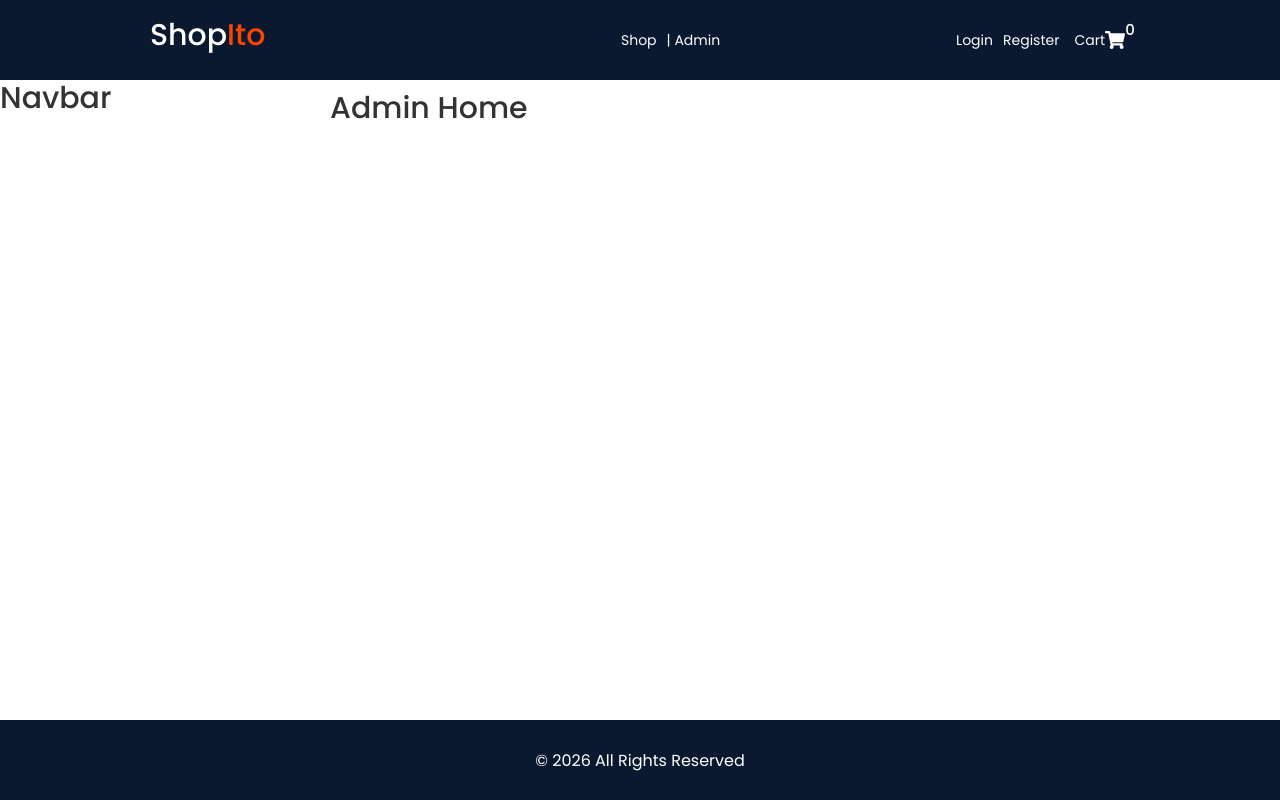
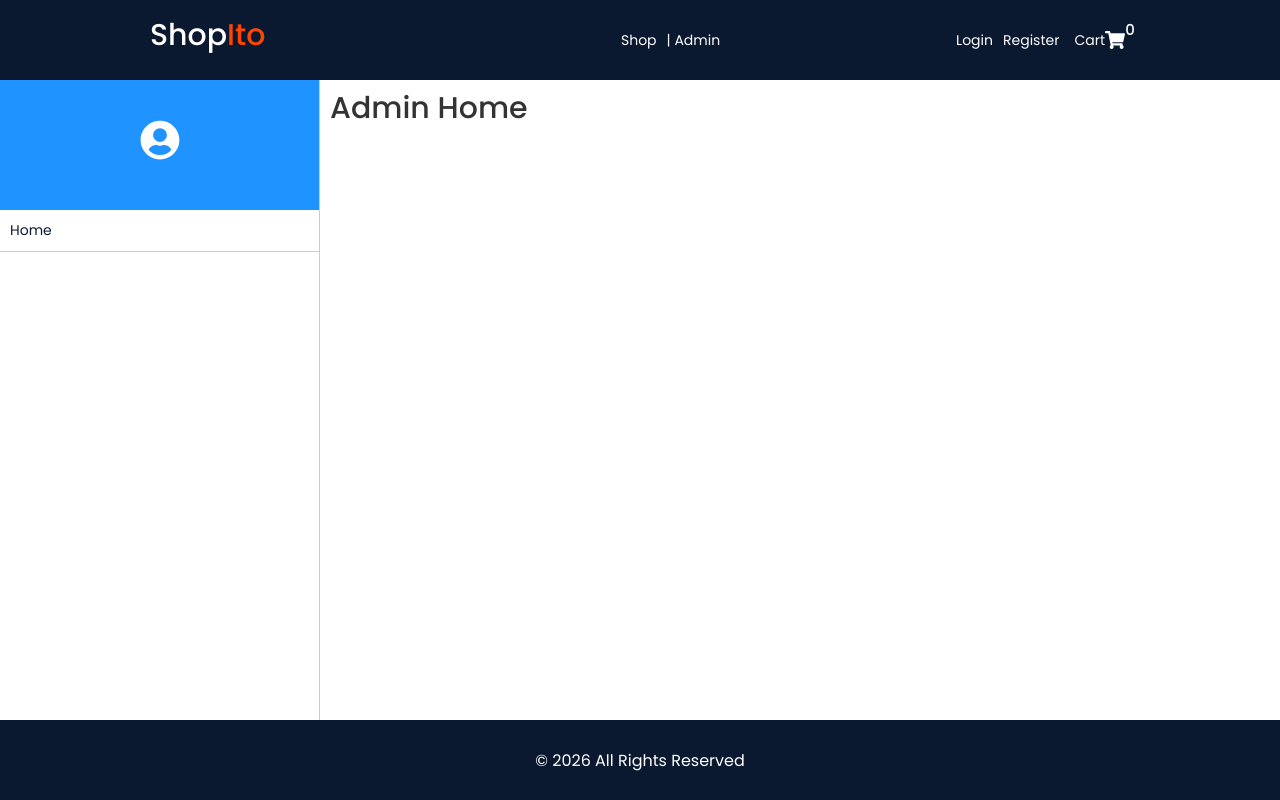
Before and after one commit to kevinkalenga/Shopito_Project, a React (Create React App) app in the folder frontend/: page /admin in a window 1280 px wide. Built offline with nearby package versions, Linux system fonts and the light colour scheme; no server answers.

Commit message:
Build the Admin Navbar

```diff
--- a/frontend/src/App.js
+++ b/frontend/src/App.js
@@ -9,9 +9,9 @@ import {ToastContainer} from 'react-toastify'
 import "react-toastify/dist/ReactToastify.css"
 import ForgotPassword from "./pages/auth/ForgotPassword";
 import ResetPassword from "./pages/auth/ResetPassword";
-import { useDispatch} from "react-redux";
+import { useDispatch, useSelector} from "react-redux";
 import axios from 'axios'
-import { getLoginStatus } from "./redux/features/auth/authSlice";
+import { getLoginStatus, getUser } from "./redux/features/auth/authSlice";
 import Profile from "./pages/profile/Profile";
 import Admin from "./pages/admin/Admin";
 
@@ -20,9 +20,23 @@ const App = () => {
    const dispatch = useDispatch();
   axios.defaults.withCredentials = true
 
+  const {isLoggedIn, user} = useSelector((state) => state.auth)
+
   useEffect(() => {
     dispatch(getLoginStatus())
   }, [dispatch])
+
+
+  useEffect(() => {
+
+    if(isLoggedIn && user === null){
+       dispatch(getUser())
+    }
+
+
+  }, [dispatch, isLoggedIn, user])
+
+
 
   return (
     <>
--- a/frontend/src/components/admin/navbar/Navbar.js
+++ b/frontend/src/components/admin/navbar/Navbar.js
@@ -1,11 +1,44 @@
 import React from 'react'
+import {useSelector} from "react-redux"
+import styles from "./Navbar.module.scss"
+import {FaUserCircle} from "react-icons/fa";
+import {NavLink } from 'react-router-dom'
+
+
+const activeLink = ({isActive}) => (isActive ? `${styles.active}` : "")
 
 const Navbar = () => {
+  const {user} = useSelector((state) => state.auth);
+  const username = user?.name
+
+
+
   return (
-    <div>
-        <h2>Navbar</h2>
+    <div className={styles.navbar}>
+        <div className={styles.user}>
+           <FaUserCircle size={40} color="#fff"/>
+           <h4>{username}</h4>
+        </div>
+
+
+
+        <nav>
+           <ul>
+              <li>
+                <NavLink to={"/admin/home"} className={activeLink}>
+                   Home
+                </NavLink>
+              </li>
+           </ul>
+        </nav>
     </div>
   )
 }
 
+
+
+
+
+
+
 export default Navbar
--- /dev/null
+++ b/frontend/src/components/admin/navbar/Navbar.module.scss
@@ -0,0 +1,43 @@
+.navbar {
+  border-right: 1px solid #ccc;
+  min-height: 80vh;
+
+  .user {
+    display: flex;
+    justify-content: center;
+    align-items: center;
+    flex-direction: column;
+    padding: 4rem;
+    background-color: var(--light-blue);
+
+    h4 {
+      color: #fff;
+    }
+  }
+
+  nav ul {
+    li {
+      border-bottom: 1px solid #ccc;
+      padding: 1rem;
+      position: relative;
+      a {
+        display: block;
+        width: 100%;
+      }
+    }
+  }
+}
+
+.active {
+  cursor: pointer;
+}
+
+.active::before {
+  content: "";
+  position: absolute;
+  right: 0;
+  top: 0;
+  width: 4px;
+  height: 100%;
+  background-color: orangered;
+}
```
